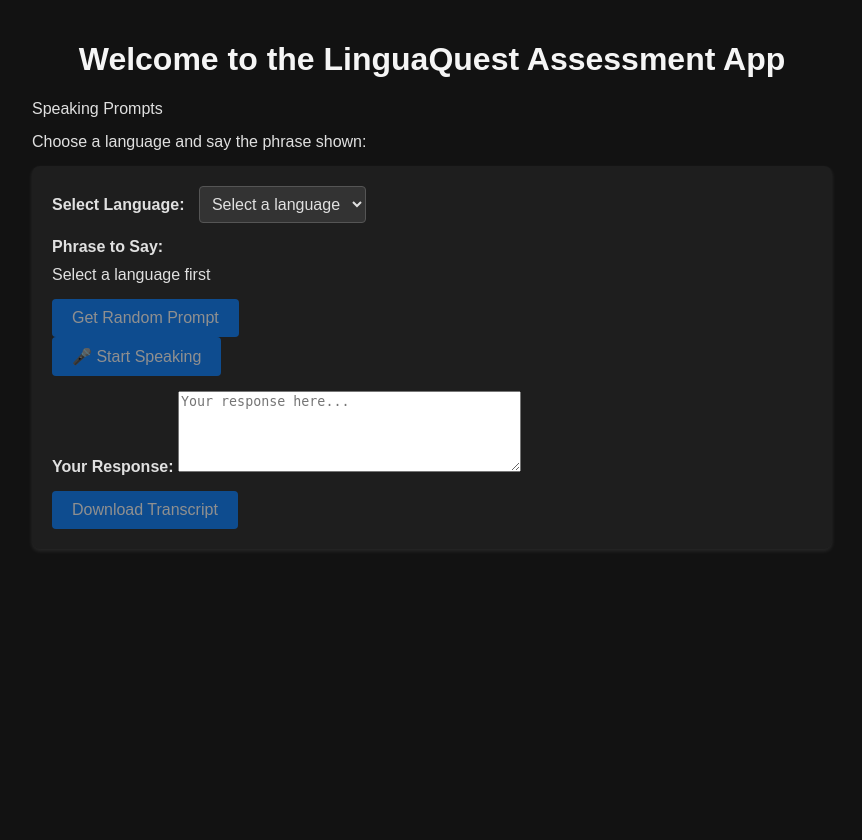
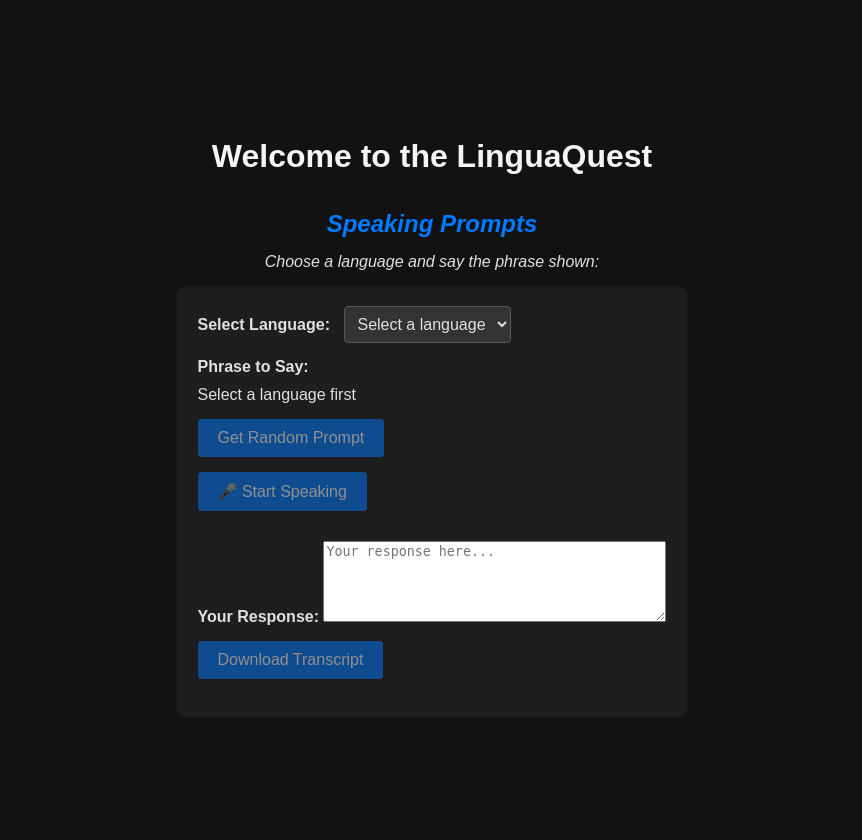
Before and after one commit to narradoresdigitales/LinguaQuest, a Flask app: page / in a window 1280 px wide. Shown: the whole page, without its empty margins (208-1070 px from the left). Before the commit the page ends 551 px from the top, so only its background shows below. Run offline with Flask 3, Linux system fonts and the light colour scheme.

Commit message:
updated css

```diff
--- a/static/css/styles.css
+++ b/static/css/styles.css
@@ -3,13 +3,35 @@ body {
     background-color: #121212; /* Dark background */
     color: #E0E0E0; /* Light text for contrast */
     padding: 20px;
+    display: flex;
+    flex-direction: column;
+    justify-content: center;
+    align-items: center;
     max-width: 800px;
+    height: 100vh;
     margin: 0 auto;
 }
 
 h1 {
     color: #F5F5F5; /* Brighter for visibility */
     text-align: center;
+    margin-bottom: 20px; /* Adds spacing after the header */
+}
+
+h2 {
+    margin-top: 35px;
+    margin-bottom: 0px;
+    color: #007BFF;
+}
+.speaking {
+
+    font-size:large;
+    margin-bottom: 25px;
+
+}
+.activity {
+    text-align: center;
+    font-style: italic;
 }
 
 form {
@@ -32,6 +54,13 @@ select {
     background: #333; /* Darker select background */
     color: #E0E0E0;
     border: 1px solid #555;
+    transition: background-color 0.3s, color 0.3s; /* Smooth transition for color change */
+}
+
+select:focus {
+    outline: none;
+    border: 1px solid #007BFF; /* Highlight with the same color as the button */
+    background-color: #444; /* Slightly lighter background */
 }
 
 button {
@@ -40,8 +69,10 @@ button {
     padding: 10px 20px;
     border: none;
     border-radius: 4px;
+    margin-bottom: 15px;
     cursor: pointer;
     font-size: 16px;
+    transition: background-color 0.3s, color 0.3s; /* Smooth transition for hover effect */
 }
 
 button:hover:not(:disabled) {
@@ -67,6 +98,7 @@ button:disabled {
 p {
     margin: 15px 0;
 }
+
 .recording {
     background-color: red; /* Change button color during recording */
     color: white;
@@ -78,3 +110,30 @@ p {
     50% { transform: scale(1.1); }
     100% { transform: scale(1); }
 }
+
+a {
+    color: #1E90FF; /* Bright blue for links */
+    text-decoration: none;
+}
+
+a:hover {
+    text-decoration: underline;
+}
+
+@media (max-width: 600px) {
+    body {
+        padding: 10px; /* Reduce padding on small screens */
+    }
+
+    h1 {
+        font-size: 24px; /* Smaller heading */
+    }
+
+    form {
+        padding: 15px; /* Slightly reduce padding for smaller screens */
+    }
+
+    button {
+        width: 100%; /* Full-width button on small screens */
+    }
+}
--- a/templates/index.html
+++ b/templates/index.html
@@ -13,12 +13,12 @@
 
 <body>
     <header>
-        <h1>Welcome to the LinguaQuest Assessment App</h1>
-        <p>Speaking Prompts</p>
+        <h1>Welcome to the LinguaQuest</h1>
+        <h2 class = 'activity'>Speaking Prompts</h2>
     </header>
 
     <main>
-        <p>Choose a language and say the phrase shown:</p>
+        <p class = 'activity' id = 'speaking'>Choose a language and say the phrase shown:</p>
 
         <form id="languageForm" action="#" method="POST">
             <!-- Language Selection -->
```
